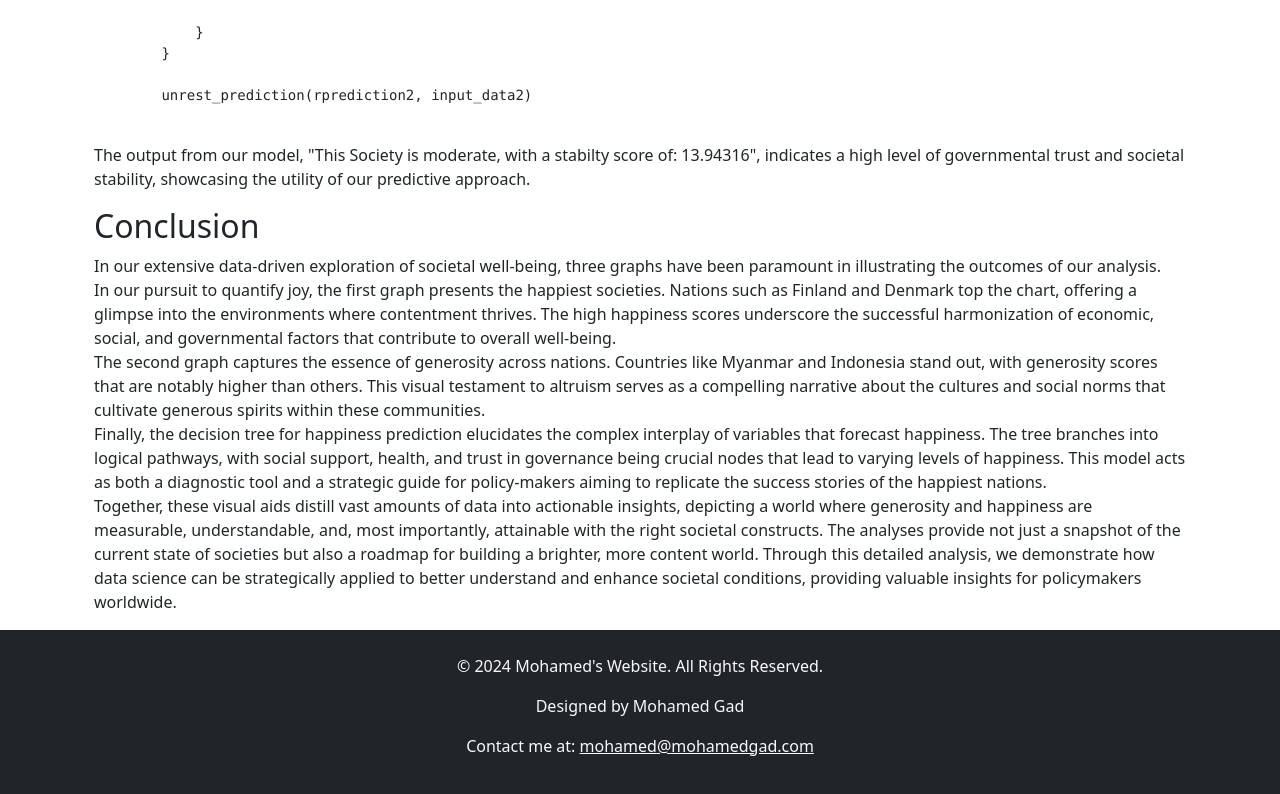
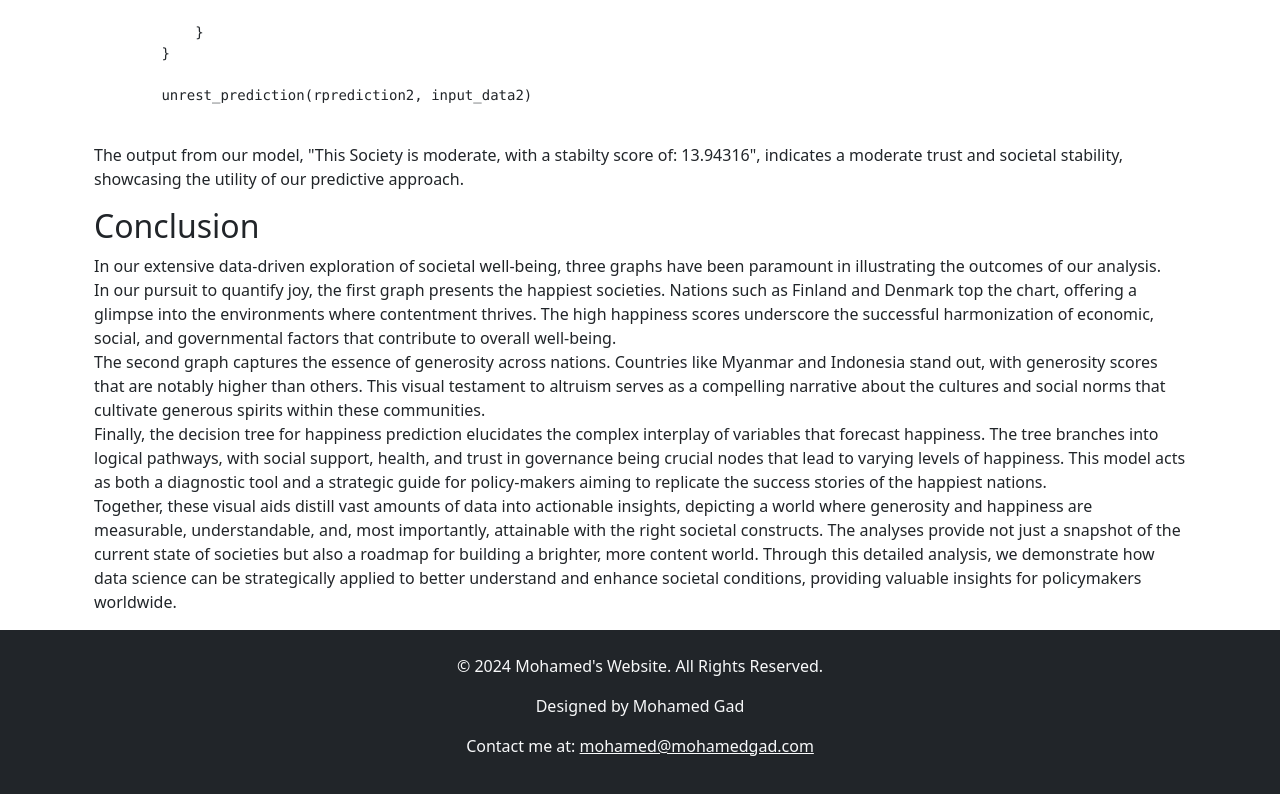
Before and after one commit to OldAlexhub/mohamedgad, a React (Create React App) app: page /politicsone in a window 1280 px wide. Shown: the part 4499-5293 px from the top of the page. Built offline with nearby package versions, Linux system fonts and the light colour scheme.

Commit message:
updated the updated code

```diff
--- a/src/Articles/SocioPolitcs.jsx
+++ b/src/Articles/SocioPolitcs.jsx
@@ -181,8 +181,8 @@ rpart.plot(tmodel,main = "Decision Tree for Happiness Prediction", extra = 101)
       `}</pre>
       <p>
         The output from our model, "This Society is moderate, with a stabilty
-        score of: 13.94316", indicates a high level of governmental trust and
-        societal stability, showcasing the utility of our predictive approach.
+        score of: 13.94316", indicates a moderate trust and societal stability,
+        showcasing the utility of our predictive approach.
       </p>
       <h2>Conclusion</h2>
       <p>
```
